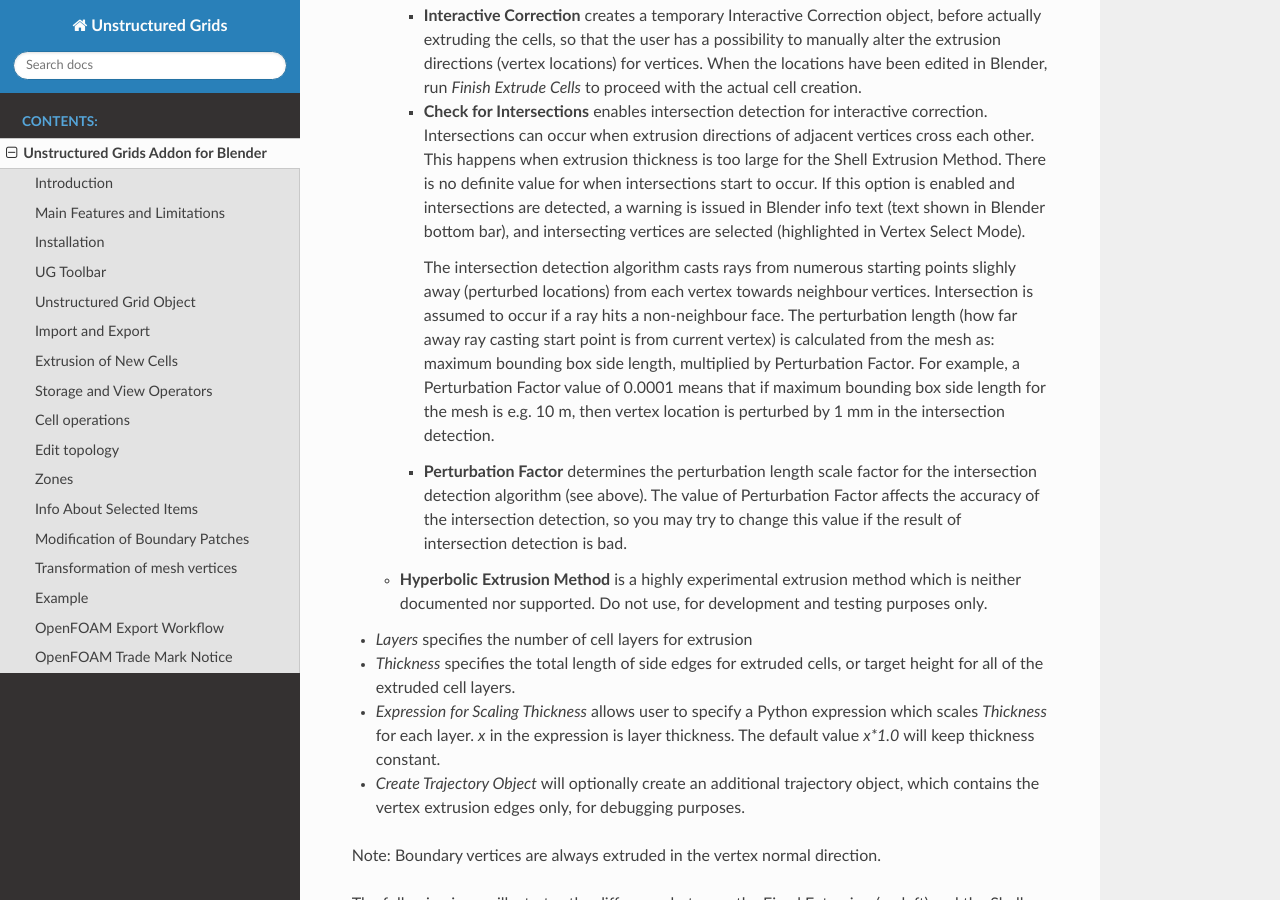
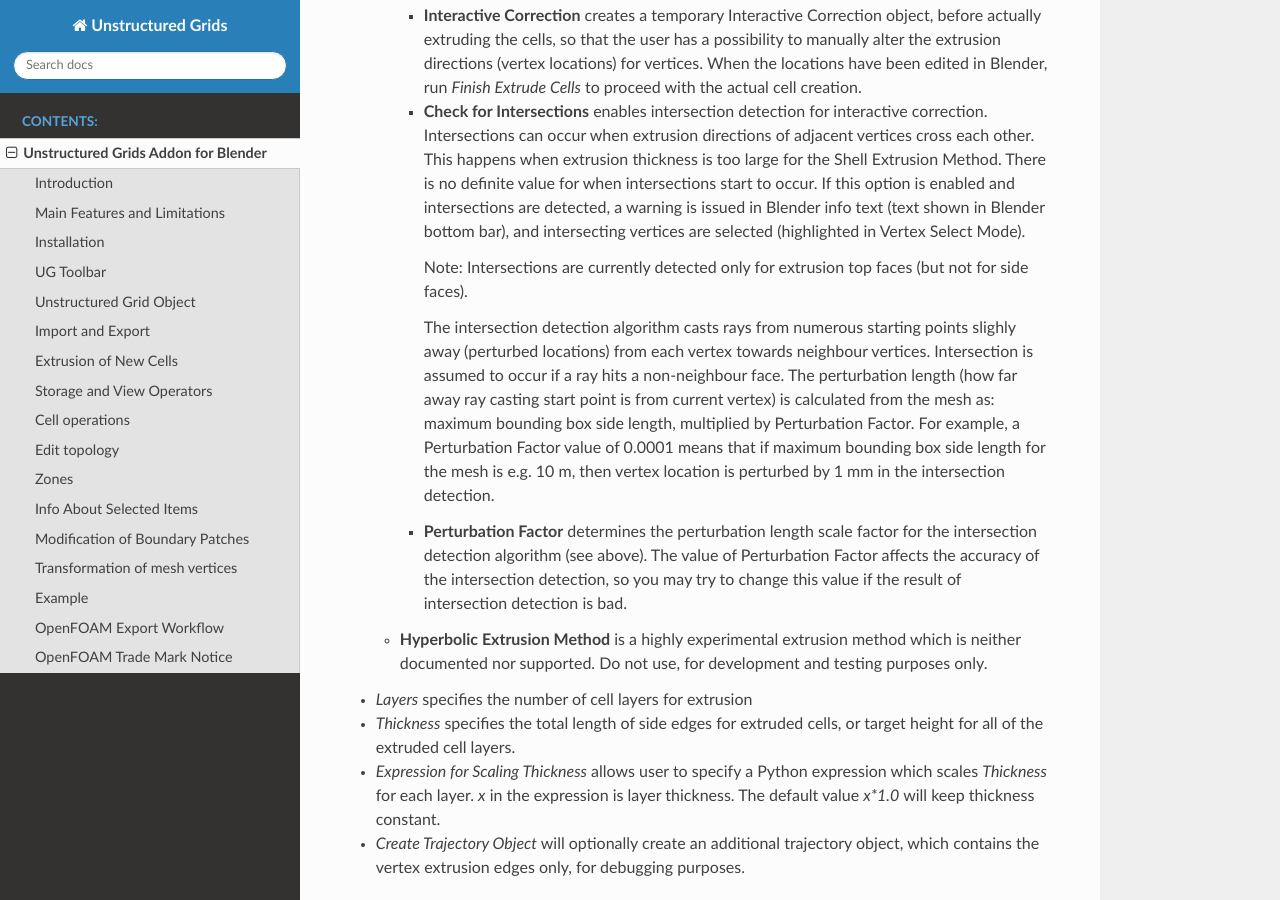
Before and after one commit to tkeskita/unstructured_grids, a Sphinx documentation site: the page built from docs/ug.rst, in a window 1280 px wide and 900 px high, scrolled down 3552 px. Built offline with Sphinx 7.4.7 and the Read the Docs theme 2.0.0, drawn with Linux system fonts in a browser that asks for light colours.

Commit message:
Docs finalizing for Shell extrusion

```diff
--- a/docs/ug.rst
+++ b/docs/ug.rst
@@ -176,6 +176,9 @@ include:
       issued in Blender info text (text shown in Blender bottom bar),
       and intersecting vertices are selected (highlighted in Vertex
       Select Mode).
+
+      Note: Intersections are currently detected only for extrusion top
+      faces (but not for side faces).
 
       The intersection detection algorithm casts rays from numerous
       starting points slighly away (perturbed locations) from each
--- a/ug_extrude.py
+++ b/ug_extrude.py
@@ -296,7 +296,10 @@ def initialize_extrusion(source_ob):
     # # Disabled for now, hanging vertices don't seem to be problem for OpenFOAM.
     # # Hanging verts create two faces between same two cells in
     # # extrusion. Idea for fixing: Don't extrude hanging verts.
-    # # It is possible to create a side face.
+    # # Instead, use the edges of the hanging vert as bottom edges for
+    # # the side face. There is also the OpenFOAM utility zipUpMesh,
+    # # which might be used to remove hanging vertices.
+    #
     # vertlist = check_hanging_face_verts(bm)
     # if vertlist:
     #     bm.select_mode = {'VERT'}
```
